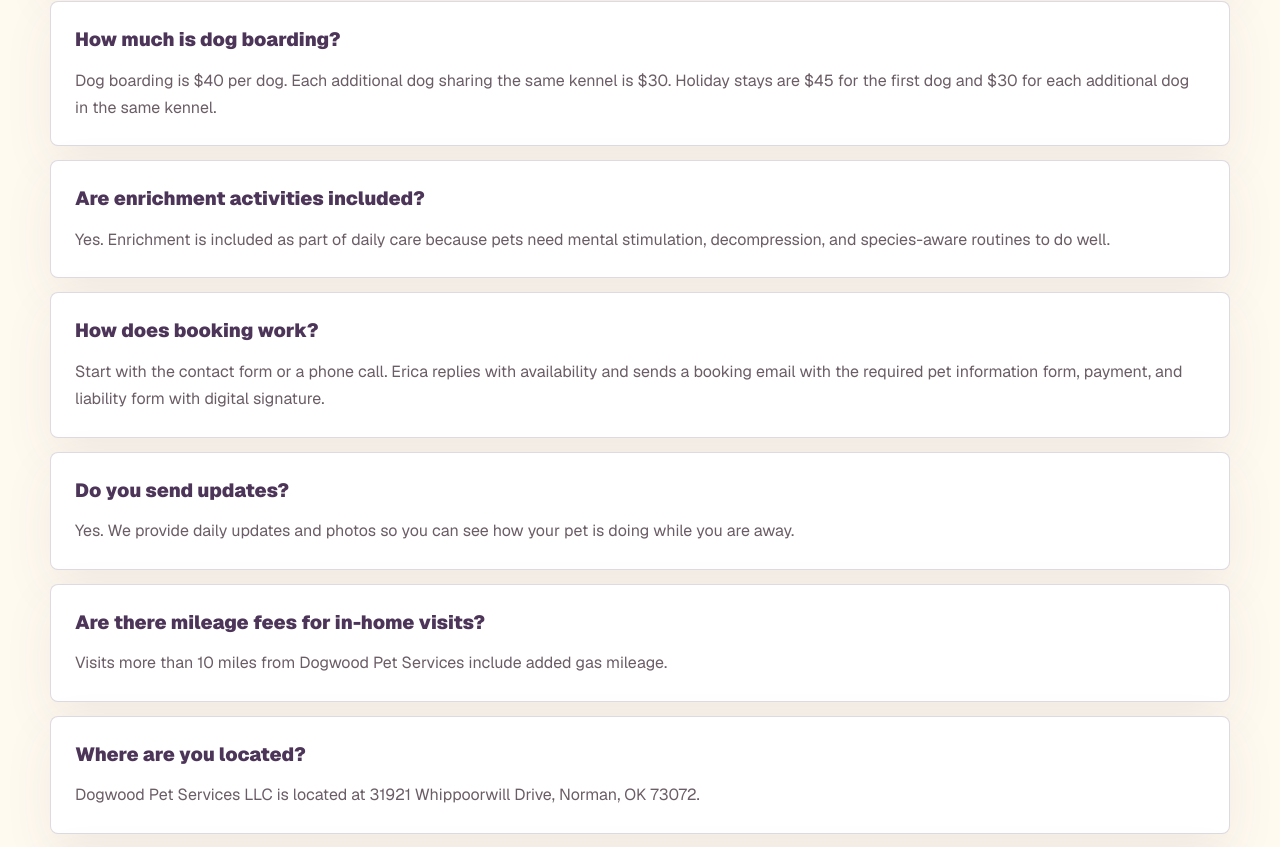
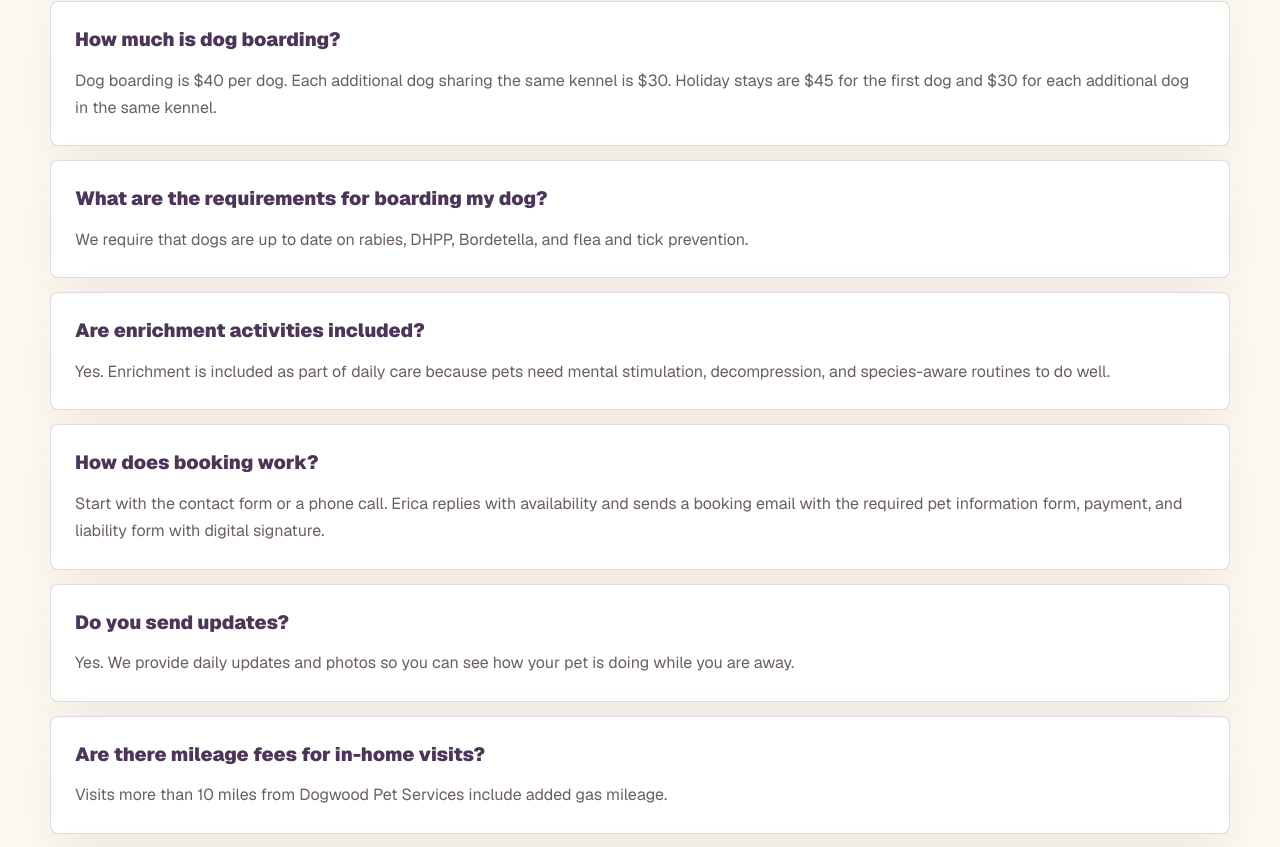
Before and after one commit to tylersanbar/dogwoodpetservices, a Next.js app: page /faq in a window 1280 px wide. Shown: the part 683-1530 px from the top of the page. Built offline with nearby package versions, Linux system fonts and the light colour scheme; a web font is replaced by a local one.

Commit message:
Changed address and some text

```diff
--- a/app/faq/page.tsx
+++ b/app/faq/page.tsx
@@ -10,6 +10,11 @@ const faqs = [
     question: "How much is dog boarding?",
     answer:
       "Dog boarding is $40 per dog. Each additional dog sharing the same kennel is $30. Holiday stays are $45 for the first dog and $30 for each additional dog in the same kennel.",
+  },
+    {
+    question: "What are the requirements for boarding my dog?",
+    answer:
+      "We require that dogs are up to date on rabies, DHPP, Bordetella, and flea and tick prevention.",
   },
   {
     question: "Are enrichment activities included?",
@@ -34,7 +39,7 @@ const faqs = [
   {
     question: "Where are you located?",
     answer:
-      "Dogwood Pet Services LLC is located at 31921 Whippoorwill Drive, Norman, OK 73072.",
+      "Dogwood Pet Services LLC is located at 31901 Whippoorwill Drive, Norman, OK 73072.",
   },
   {
     question: "Do holidays cost more?",
--- a/app/page.tsx
+++ b/app/page.tsx
@@ -8,7 +8,7 @@ const services = [
     price: "$40 per dog",
     details: [
       "$30 for each additional dog in the same kennel",
-      "Holiday rate: $45 for the first dog, $30 for each additional dog in the same kennel",
+      "Holiday rate: $50 for the first dog, $40 for each additional dog in the same kennel",
       "Daily enrichment included with every stay",
     ],
   },
@@ -329,7 +329,7 @@ export default function Home() {
           <address>
             <a href="tel:4058305877">405-830-5877</a>
             <a href="mailto:contact@dogwoodpet.services">contact@dogwoodpet.services</a>
-            <span>31921 Whippoorwill Drive, Norman, OK 73072</span>
+            <span>31901 Whippoorwill Drive, Norman, OK 73072</span>
           </address>
         </div>
         <form className="contact-form" action={sendContactRequest}>
```
